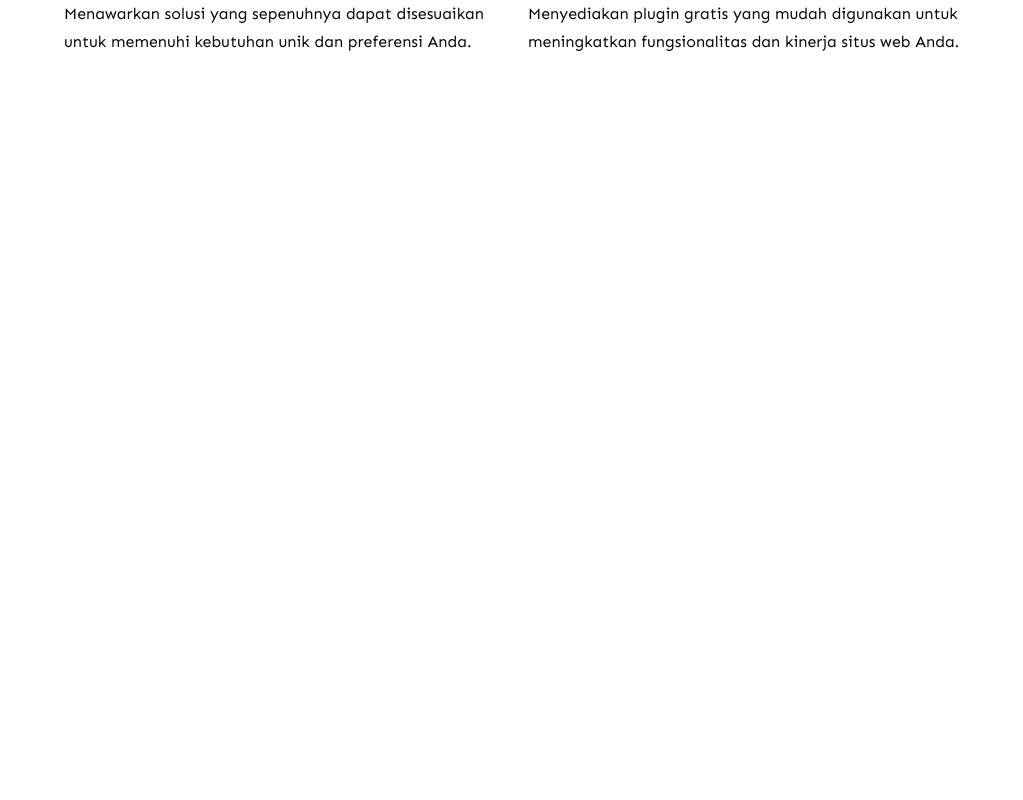
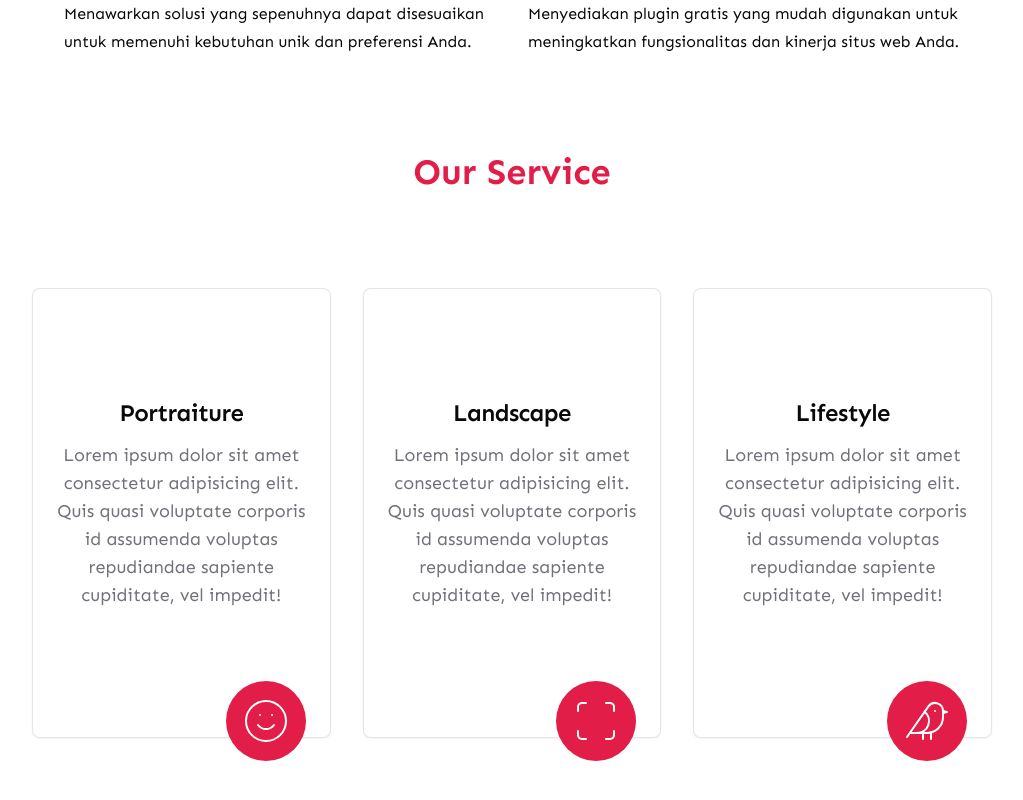
Before and after one commit to Ajosh-NyxBar/photograpy, a Next.js app: page / in a window 1280 px wide. Shown: the part 2139-2939 px from the top of the page, without its empty margins (128-1151 px from the left). Built offline with nearby package versions, Linux system fonts and the light colour scheme.

Commit message:
add services section

```diff
--- a/app/globals.css
+++ b/app/globals.css
@@ -40,6 +40,7 @@
     --popover: 20 14.3% 4.1%;
     --popover-foreground: 210 20% 98%;
     --primary: 346.8 77.2% 49.8%;
+    --tertiary: 327 64% 97%;
     --primary-foreground: 210 20% 98%;
     --secondary: 240 19% 16%;
     --secondary-foreground: 210 20% 98%;
--- a/app/page.jsx
+++ b/app/page.jsx
@@ -1,5 +1,6 @@
 import Features from "@/components/Features";
 import Hero from "@/components/Hero";
+import Services from "@/components/Services";
 import Image from "next/image";
 
 export default function Home() {
@@ -7,6 +8,7 @@ export default function Home() {
     <main>
       <Hero />
       <Features />
+      <Services />
     </main>
   );
 }
--- /dev/null
+++ b/components/Services.jsx
@@ -0,0 +1,77 @@
+import { Bird, Scan, Smile } from "lucide-react";
+import React from "react";
+import {
+  CardContent,
+  CardHeader,
+  CardTitle,
+  CardDescription,
+  Card,
+} from "./ui/card";
+
+const Data = [
+  {
+    icon: <Smile size={48} strokeWidth={1} />,
+    title: "Portraiture",
+    description:
+      "Lorem ipsum dolor sit amet consectetur adipisicing elit. Quis quasi voluptate corporis id assumenda voluptas repudiandae sapiente cupiditate, vel impedit!",
+  },
+  {
+    icon: <Scan size={48} strokeWidth={1} />,
+    title: "Landscape",
+    description:
+      "Lorem ipsum dolor sit amet consectetur adipisicing elit. Quis quasi voluptate corporis id assumenda voluptas repudiandae sapiente cupiditate, vel impedit!",
+  },
+  {
+    icon: <Bird size={48} strokeWidth={1} />,
+    title: "Lifestyle",
+    description:
+      "Lorem ipsum dolor sit amet consectetur adipisicing elit. Quis quasi voluptate corporis id assumenda voluptas repudiandae sapiente cupiditate, vel impedit!",
+  },
+];
+
+const Services = () => {
+  return (
+    <section className="mb-12 xl:mb-36">
+      <div className="container mx-auto">
+        <h2 className="section-title mb-6 xl:mb-24 text-center mx-auto">
+          Our Service
+        </h2>
+
+        {/* Category */}
+        <div
+          className="grid xl:grid-cols-3 justify-center gap-y-12
+        xl:gap-y-24 xl:gap-8"
+        >
+          {Data.map((item, index) => {
+            return (
+              <Card
+                key={index}
+                className="relative w-full max-w-[425px] h-[450px] flex
+              flex-col pb-10 justify-center items-center cursor-pointer hover:bg-primary/10 duration-300
+               hover:dark:bg-white/10 dark:duration-300 border border-black/10
+               hover:dark:border-white/20 dark:border-white/20"
+              >
+                <CardHeader className="text-primary">
+                  <div
+                    className="w-[80px] h-[80px] bg-primary text-white rounded-full flex
+                  justify-center items-center absolute -bottom-6 right-6"
+                  >
+                    {item.icon}
+                  </div>
+                </CardHeader>
+                <CardContent className="text-center">
+                  <CardTitle className="mb-4">{item.title}</CardTitle>
+                  <CardDescription className="text-lg">
+                    {item.description}
+                  </CardDescription>
+                </CardContent>
+              </Card>
+            );
+          })}
+        </div>
+      </div>
+    </section>
+  );
+};
+
+export default Services;
```
